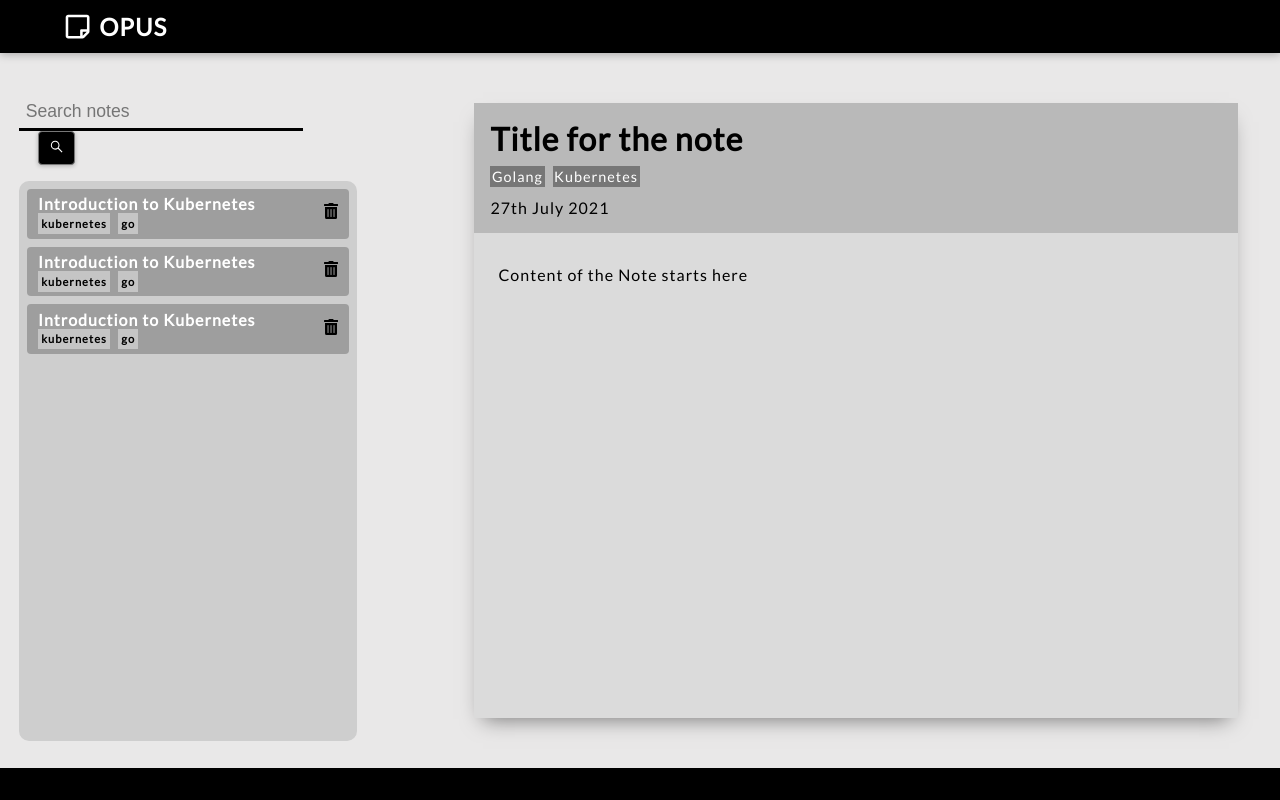
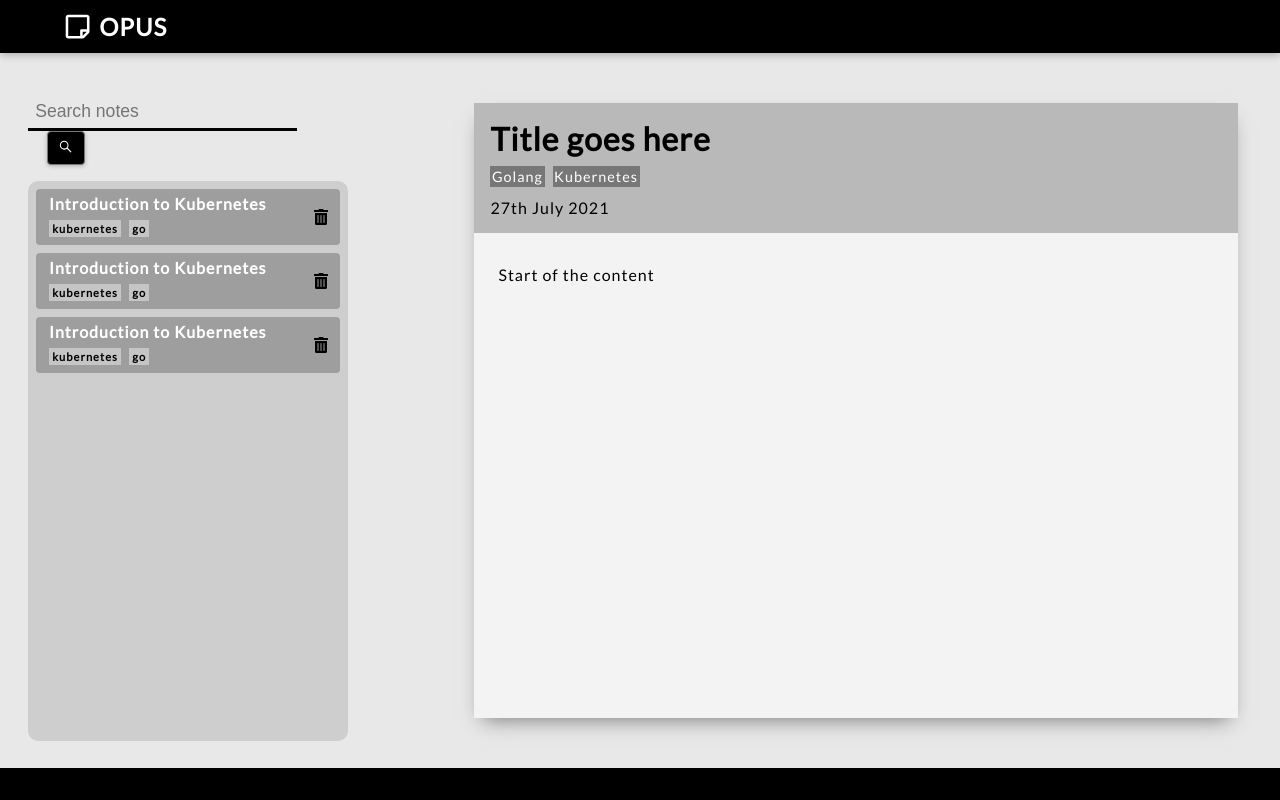
Before and after one commit to Ishan-Saini/Opus, a React (Create React App) app: page / in a window 1280 px wide. Built offline with nearby package versions, Linux system fonts and the light colour scheme.

Commit message:
Fix styling in notes tiles

```diff
--- a/package.json
+++ b/package.json
@@ -11,6 +11,7 @@
     "react-dom": "^17.0.2",
     "react-icons": "^4.2.0",
     "react-scripts": "4.0.3",
+    "redraft": "^0.10.2",
     "web-vitals": "^1.1.2"
   },
   "scripts": {
--- a/src/components/Display/DisplayNote.js
+++ b/src/components/Display/DisplayNote.js
@@ -1,12 +1,58 @@
 import React from 'react';
 import classes from './DisplayNote.module.css';
+
+const DUMMY_OBJ = {
+  title: 'How to learn Javascript in 2021',
+  tags: ['JS', 'language', 'new'],
+  content: {
+    blocks: [
+      {
+        key: '9ac4s',
+        text: 'How do we get started with a new langauge ?',
+        type: 'header-three',
+        depth: 0,
+        inlineStyleRanges: [],
+        entityRanges: [],
+        data: {},
+      },
+      {
+        key: '6kave',
+        text: 'Deal with it',
+        type: 'unordered-list-item',
+        depth: 0,
+        inlineStyleRanges: [],
+        entityRanges: [],
+        data: {},
+      },
+      {
+        key: '3tnad',
+        text: "Don't deal with it",
+        type: 'unordered-list-item',
+        depth: 0,
+        inlineStyleRanges: [],
+        entityRanges: [],
+        data: {},
+      },
+      {
+        key: '958c1',
+        text: 'This is a random text for testing purposes.',
+        type: 'unstyled',
+        depth: 0,
+        inlineStyleRanges: [],
+        entityRanges: [],
+        data: {},
+      },
+    ],
+    entityMap: {},
+  },
+};
 
 const DisplayNote = () => {
   return (
     <div className={classes.displayWrapper}>
       <div className={classes.headerWrapper}>
         <div className={classes.titleWrapper}>
-          <h1>Title for the note</h1>
+          <h1>Title goes here</h1>
         </div>
         <div className={classes.tagsWrapper}>
           <span>Golang</span>
@@ -16,9 +62,7 @@ const DisplayNote = () => {
           <p>27th July 2021</p>
         </div>
       </div>
-      <div className={classes.contentWrapper}>
-        <p>Content of the Note starts here</p>
-      </div>
+      <div className={classes.contentWrapper}>Start of the content</div>
     </div>
   );
 };
--- a/src/components/Display/DisplayNote.module.css
+++ b/src/components/Display/DisplayNote.module.css
@@ -3,7 +3,7 @@
   max-width: 90%;
   height: 100%;
   max-height: 90%;
-  background-color: rgb(219, 219, 219);
+  background-color: rgba(255, 255, 255, 0.5);
   box-shadow: 0px 10px 20px -9px rgba(0, 0, 0, 0.5);
   overflow-x: hidden;
   overflow-y: auto;
--- a/src/components/Layout/Sidebar/NotesTiles.js
+++ b/src/components/Layout/Sidebar/NotesTiles.js
@@ -23,21 +23,25 @@ const DUMMY_ARR = [
 const NotesTiles = (props) => {
   const notesTileContent = DUMMY_ARR.map((tile) => {
     return (
-      <div className={classes['notes-tile']} key={tile.id}>
-        <div>
+      <li className={classes['notes-tile']} key={tile.id}>
+        <div className={classes.titleWrapper}>
           <p className={classes['notes-tile__title']}>{tile.title}</p>
+        </div>
+        <div className={classes.tagsWrapper}>
           {tile.tags.map((tag, index) => (
             <span key={index} className={classes['notes-tile__tags']}>
               {tag}
             </span>
           ))}
         </div>
-        <FaTrashAlt className={classes['trash-btn']} />
-      </div>
+        <div className={classes.btnWrapper}>
+          <FaTrashAlt className={classes['trash-btn']} />
+        </div>
+      </li>
     );
   });
 
-  return <React.Fragment>{notesTileContent}</React.Fragment>;
+  return <ul className={classes['notes-tile-wrapper']}>{notesTileContent}</ul>;
 };
 
 export default NotesTiles;
--- a/src/components/Layout/Sidebar/NotesTiles.module.css
+++ b/src/components/Layout/Sidebar/NotesTiles.module.css
@@ -1,15 +1,34 @@
 .notes-tile {
   width: 100%;
-  height: 3.1rem;
+  height: 3.5rem;
   background-color: #34343450;
   border-radius: 4px;
-  padding: 0 0.7rem;
   font-weight: 600;
   margin-bottom: 0.5rem;
-  padding-top: 0.4rem;
-  line-height: 1.1rem;
+  display: grid;
+  grid-template-columns: repeat(8, 1fr);
+  grid-template-rows: repeat(2, 1fr);
+}
+
+.titleWrapper {
+  grid-column: 1 / span 7;
+  grid-row: 1 / span 1;
+  padding-left: 0.8rem;
+  margin: auto 0;
+}
+
+.tagsWrapper {
+  grid-column: 1 / span 7;
+  grid-row: 2 / span 1;
+  padding-left: 0.8rem;
+}
+
+.btnWrapper {
+  grid-column: 8 / span 1;
+  grid-row: 1 / span 2;
   display: flex;
-  flex-direction: row;
+  align-items: center;
+  justify-content: center;
 }
 
 .notes-tile__title {
@@ -17,7 +36,6 @@
   font-size: 1rem;
   display: inline-block;
   color: #fff;
-  width: 100%;
   cursor: pointer;
 }
 
@@ -33,5 +51,9 @@
 
 .trash-btn {
   cursor: pointer;
-  margin-top: 0.5rem;
 }
+
+.trash-btn:hover {
+  transform: scale(1.1);
+  transition: 0s;
+}
--- a/src/components/Layout/Sidebar/Sidebar.module.css
+++ b/src/components/Layout/Sidebar/Sidebar.module.css
@@ -1,4 +1,5 @@
 .sidebar-wrapper {
+  width: 85%;
   max-width: 90%;
 }
 
--- a/src/components/Notes/Notes.js
+++ b/src/components/Notes/Notes.js
@@ -35,15 +35,16 @@ const Notes = () => {
           tags: tagsArr,
           content: raw,
         };
+        console.log(contentObj);
         const httpObj = JSON.stringify(contentObj);
 
-        await fetch('http://127.0.0.1:5000/api/v1/notes/', {
-          method: 'POST',
-          headers: {
-            'Content-Type': 'application/json',
-          },
-          body: httpObj,
-        });
+        // await fetch('http://127.0.0.1:5000/api/v1/notes/', {
+        //   method: 'POST',
+        //   headers: {
+        //     'Content-Type': 'application/json',
+        //   },
+        //   body: httpObj,
+        // });
       }
     }
   };
```
Also changed, not shown: 1 other file (tests, documents, lock files or other folders).
